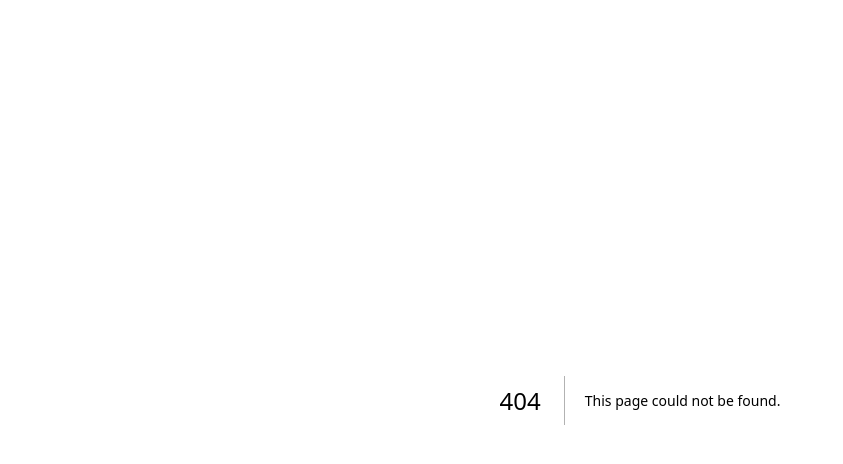
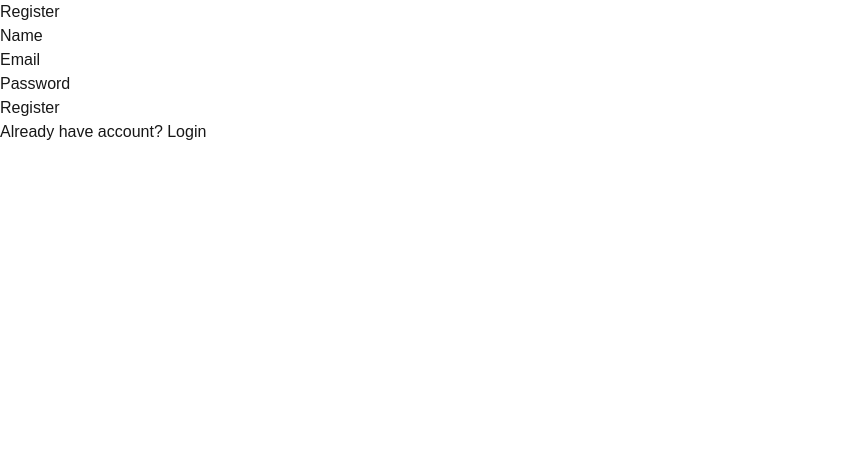
Before and after one commit to dzenardas/university-crud, a Next.js app: page /register in a window 1280 px wide. Before the commit this address had no page. Shown: the top 464 px of the page, without its empty margins (0-843 px from the left). Built offline with nearby package versions, Linux system fonts and the light colour scheme.

Commit message:
Create simple registration page UI

```diff
--- /dev/null
+++ b/app/register/page.tsx
@@ -0,0 +1,59 @@
+"use client"
+
+import { useState } from "react";
+import { useRouter } from "next/navigation";
+import Link from "next/link";
+
+export default function RegisterPage() {
+    const [name, setName] = useState("")
+    const [email, setEmail] = useState("")
+    const [password, setPassword] = useState("")
+    const [error, setError] = useState("")
+    const router = useRouter()
+
+    async function handleSubmit(e: React.FormEvent) {
+        e.preventDefault()
+        setError("")
+
+        const res = await fetch("/api/register", {
+            method: "POST",
+            headers: {"Content-Type": "application/json"},
+            body: JSON.stringify({name, email, password})
+        })
+
+        const data = await res.json()
+
+        if (res.ok) {
+            router.push("/login")
+        } else {
+            setError(data.error || "Registration failed")
+        }
+    }
+
+    return (
+        <div>
+            <h2>Register</h2>
+
+            <form onSubmit={handleSubmit}>
+                <div>
+                    <label>Name</label>
+                    <input type="text" value={name} onChange={(e) => setName(e.target.value)} required />
+                </div>
+
+                <div>
+                    <label>Email</label>
+                    <input type="email" value={email} onChange={(e) => setEmail(e.target.value)} required />
+                </div>
+
+                <div>
+                    <label>Password</label>
+                    <input type="password" value={password} onChange={(e) => setPassword(e.target.value)} required />
+                </div>
+
+                <button type="submit">Register</button>
+            </form>
+
+            <p>Already have account? <Link href="/login">Login</Link></p>
+        </div>
+    )
+}
```
